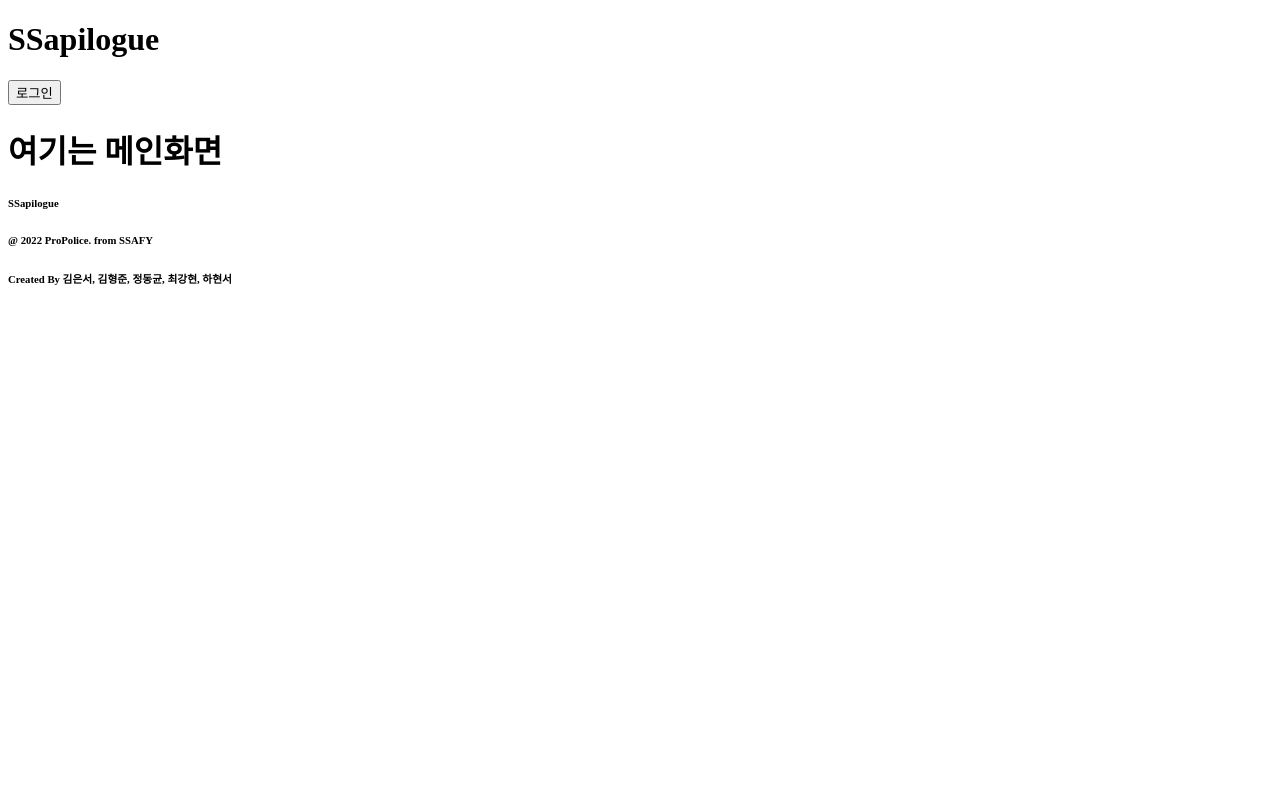
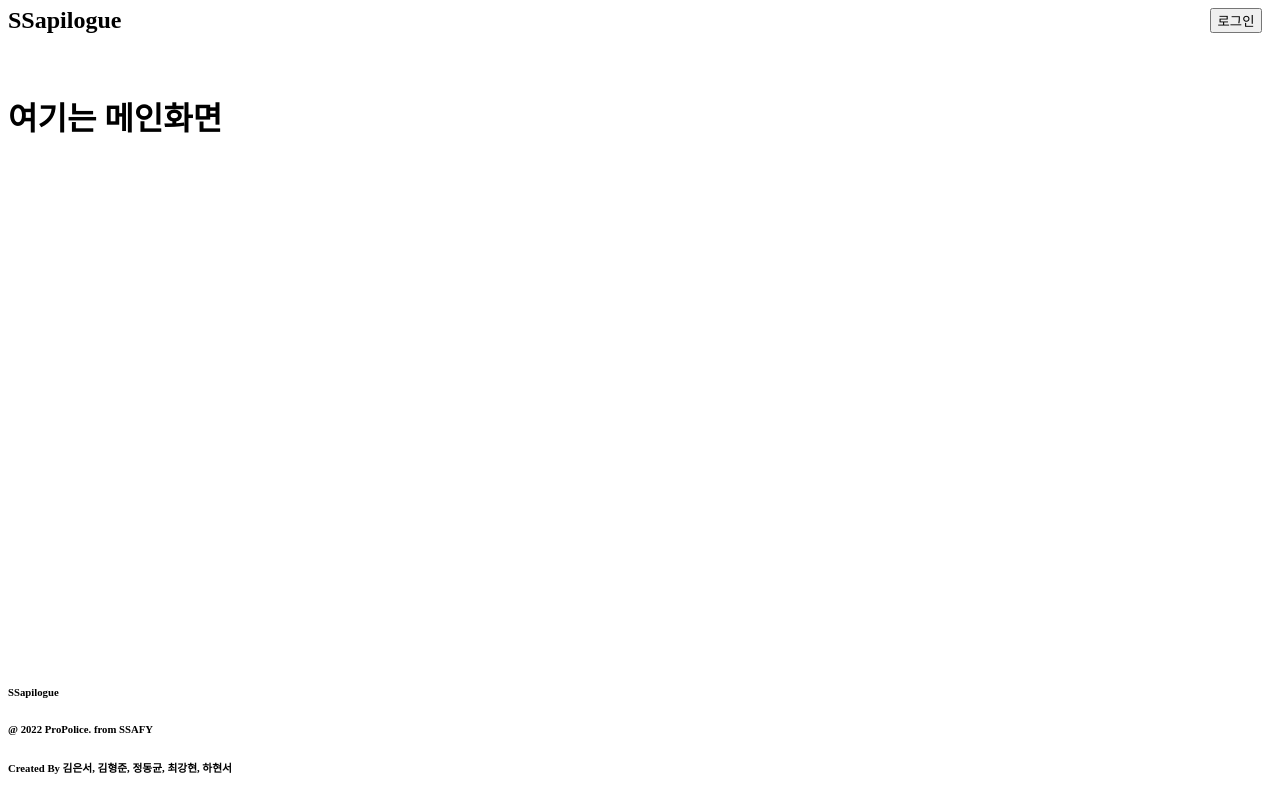
Before and after one commit to kimhyeongjun95/Ssapilogue, a React (Create React App) app in the folder frontend/: page / in a window 1280 px wide. Built offline with nearby package versions, Linux system fonts and the light colour scheme.

Commit message:
chore: navbar, footer 레이아웃 수정 및 sass 설치

```diff
--- a/frontend/package.json
+++ b/frontend/package.json
@@ -13,6 +13,7 @@
     "react-dom": "^17.0.1",
     "react-router-dom": "^6.3.0",
     "react-scripts": "5.0.1",
+    "sass": "^1.50.1",
     "web-vitals": "^2.1.4"
   },
   "scripts": {
--- a/frontend/src/App.jsx
+++ b/frontend/src/App.jsx
@@ -1,5 +1,5 @@
 import React from 'react';
-
+import './App.scss'
 import Routes from './pages/Routes';
 import Navbar from './components/Navbar';
 import Footer from './components/Footer';
@@ -8,7 +8,9 @@ function App() {
   return (
     <>
       <Navbar />
-      <Routes />
+      <div className="body">
+        <Routes />
+      </div>
       <Footer />
     </>
   );
--- /dev/null
+++ b/frontend/src/App.scss
@@ -0,0 +1,5 @@
+
+.body {
+  padding-top: 5%;
+  overflow: auto;
+}
--- a/frontend/src/components/Footer/index.jsx
+++ b/frontend/src/components/Footer/index.jsx
@@ -1,3 +1,4 @@
+import './style.scss'
 
 const Footer = () => {
 
--- /dev/null
+++ b/frontend/src/components/Footer/style.scss
@@ -0,0 +1,4 @@
+footer {
+  position: absolute;
+  bottom: 0%;
+}
--- a/frontend/src/components/Navbar/index.jsx
+++ b/frontend/src/components/Navbar/index.jsx
@@ -1,4 +1,5 @@
 import { Link } from "react-router-dom"
+import './style.scss'
 
 const Navbar = () => {
 
@@ -7,12 +8,12 @@ const Navbar = () => {
   }
 
   return (
-    <>
+    <nav>
       <h1>SSapilogue</h1>
-      <Link to="/signin">
+      <Link className="login" to="/signin">
         <button onClick={Login} >로그인</button>
       </Link>
-    </>
+    </nav>
   )
 }
 export default Navbar;
--- /dev/null
+++ b/frontend/src/components/Navbar/style.scss
@@ -0,0 +1,13 @@
+nav {
+  position: fixed;
+  width: 100%;
+  top:0;
+  display: flex;
+  justify-content: space-between;
+  align-items: center;
+  height: 5%;
+
+  .login {
+    margin-right: 2%;
+  }
+}
--- a/frontend/src/pages/HomePage/index.jsx
+++ b/frontend/src/pages/HomePage/index.jsx
@@ -2,9 +2,9 @@ import React from "react";
 
 const HomePage = () => {
   return (
-    <>
+    <div>
       <h1>여기는 메인화면</h1>
-    </>
+    </div>
   )
 }
 
```
Also changed, not shown: 1 other file (tests, documents, lock files or other folders).
